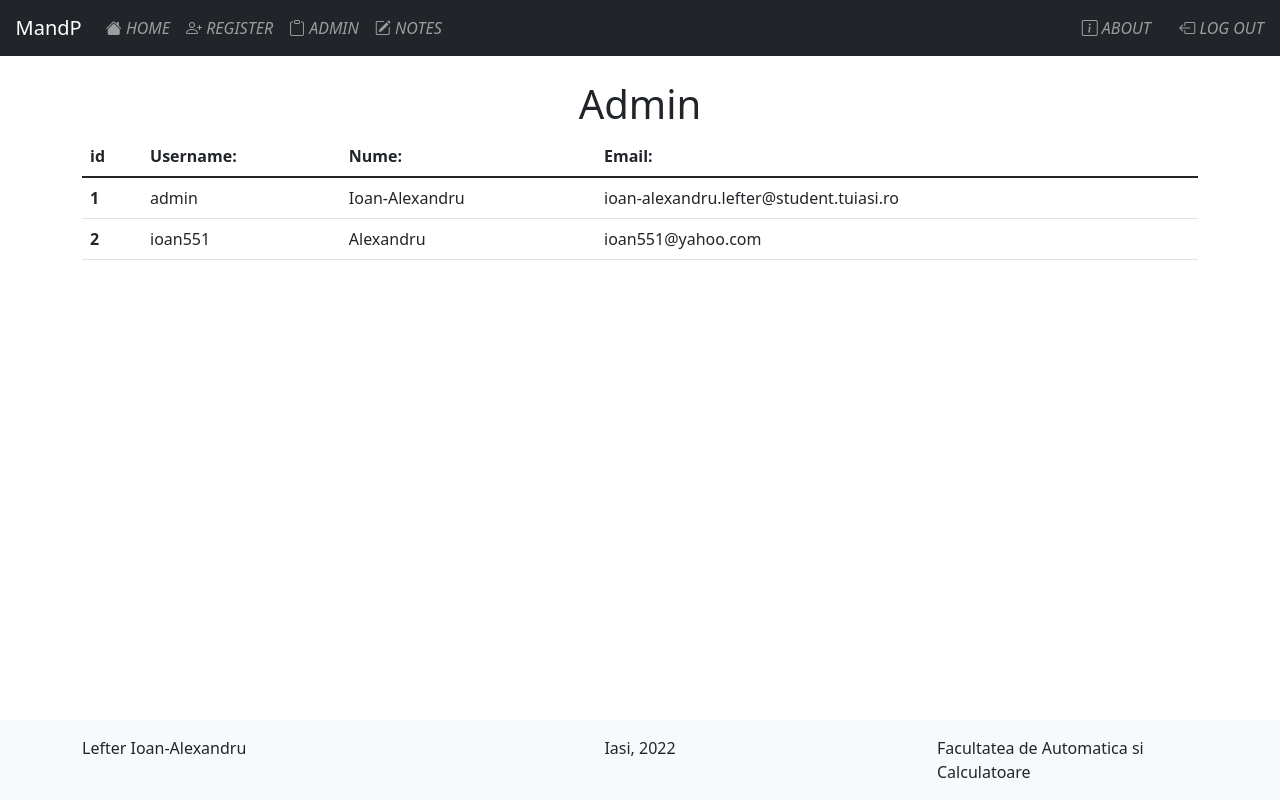
After one commit to ioan661/licenta-V1, a Flask app: page /admin in a window 1280 px wide. The commit adds this page. Run offline with Flask 2, Linux system fonts and the light colour scheme; a user stored in the database is signed in; data comes from the database, SQL or seed files in the repository; some libraries are stand-ins or nearby versions.

Commit message:
Versiunea a 2-a

```diff
--- a/app.py
+++ b/app.py
@@ -3,4 +3,4 @@ from website import create_app
 app = create_app()
 
 if __name__ == '__main__':
-    app.run(host="localhost", port=5000, debug=True)
+    app.run(host="192.168.1.101", port=3000, debug=True)
--- a/website/models.py
+++ b/website/models.py
@@ -1,3 +1,4 @@
+from enum import unique
 from . import db
 from flask_login import UserMixin
 
--- a/website/static/index.js
+++ b/website/static/index.js
@@ -5,4 +5,20 @@ function deleteNote(noteId) {
     }).then((_res) => {
       window.location.href = "/notes";
     });
-  }
+}
+
+
+window.onload = setInterval(getDate, 1000);
+
+function getDate(){
+    var azi = new Date();
+
+    var string = azi.getDate() + '.' + (azi.getMonth() + 1) + '.' + azi.getFullYear();
+    var string1 = azi.getHours() + ":" + azi.getMinutes() + ":" + azi.getSeconds();
+
+    var string2 = string + " " + string1;
+    if(document.getElementById("data") != null)
+    {
+        document.getElementById("data").innerHTML = "<b>Data si ora curenta: </b>" + string2;
+    }
+}
--- a/website/templates/about.html
+++ b/website/templates/about.html
@@ -3,7 +3,7 @@
 
 {% block content%}
 
-
+<!--TODO-->
 <h1> email  {{ user.email }} </h1>
 <br>
 <h2>Username: {{ user.username }} </h2>
--- /dev/null
+++ b/website/templates/admin.html
@@ -0,0 +1,32 @@
+{%extends "base.html" %}
+{%block title%} Admin page {%endblock%}
+
+{% block content%}
+</br>
+<h1 class="text-center"> Admin </h1>
+
+<table class="table">
+    <thead>
+      <tr>
+        <th scope="col">id</th>
+        <th scope="col">Username: </th>
+        <th scope="col">Nume: </th>
+        <th scope="col">Email: </th>
+      </tr>
+    </thead>
+    <tbody>
+      {% for user in list_users %}
+        <tr>
+          <th scope="row"> {{ user.id }} </th>
+          <td>{{ user.username }}</td>
+          <td>{{ user.prenume }}</td>
+          <td>{{ user.email }}</td>
+        </tr>
+      {% endfor %}
+
+
+    </tbody>
+</table>
+
+
+{%endblock%}
--- a/website/templates/base.html
+++ b/website/templates/base.html
@@ -3,17 +3,6 @@
     <head>
         <meta charset="UTF-8">
         <meta name = "viewport" content="width=device-width, initial-scale = 1">
-        <!-- <link
-            rel="stylesheet"
-            href="https://stackpath.bootstrapcdn.com/bootstrap/4.4.1/css/bootstrap.min.css"
-            integrity="sha384-Vkoo8x4CGsO3+Hhxv8T/Q5PaXtkKtu6ug5TOeNV6gBiFeWPGFN9MuhOf23Q9Ifjh"
-            crossorigin="anonymous"
-        /> -->
-        <!-- <link
-            rel="stylesheet"
-            href="https://stackpath.bootstrapcdn.com/font-awesome/4.7.0/css/font-awesome.min.css"
-            crossorigin="anonymous"
-        /> -->
 
         <link
             href="https://cdn.jsdelivr.net/npm/bootstrap@5.1.3/dist/css/bootstrap.min.css"
@@ -29,9 +18,13 @@
         </title>
 
         <link rel="icon" href="../static/images/browser.svg" sizes="16x16" type="image/svg+xml">
+
+        <!-- <link rel="stylesheet" href="https://pyscript.net/alpha/pyscript.css" />
+        <script defer src="https://pyscript.net/alpha/pyscript.js"></script> -->
+
     </head>
 
-    <body>
+    <body class="d-flex flex-column min-vh-100">
 
         <nav class="navbar navbar-expand-sm navbar-dark bg-dark">
             <button
@@ -47,21 +40,6 @@
                 <a class="navbar-brand" href="#">&nbsp;&nbsp; MandP</a>
             </div>
 
-            <!-- <div class="collapse navbar-collapse" id="navbar">
-                <div class="navbar-nav">
-                    {% if user.is_authenticated %}
-                        <a class="nav-item nav-link" id="logout" href="/logout">LOGOUT</a>
-                        <a class="nav-item nav-link" id="home" href="/">HOME</a>
-                        <a class="nav-item nav-link" id="about" href="/about">ABOUT</a>
-                        <a class="nav-item nav-link" id="register" href="/register">REGISTER</a>
-                    {% else %}
-                        <a class="nav-item nav-link" id="login" href="/login">LOGIN</a>
-                        <a class="nav-item nav-link" id="help" href="/help">HELP</a>
-                    {% endif %}
-
-                </div>
-            </div> -->
-
             <div class="collapse navbar-collapse" id="navbar">
                 {% if user.is_authenticated %}
                     <ul class="navbar-nav">
@@ -69,9 +47,18 @@
                             <a class="nav-link" id="home" href="/"><i class="bi bi-house-fill">  HOME</i> </a>
                         </li>
 
-                        <li class="nav-item">
-                            <a class="nav-link" id="register" href="/register"><i class="bi bi-person-plus">  REGISTER</i> </a>
-                        </li>
+                        <!-- Verific daca user-ul logat este admin -->
+                        {% if user.get_id() == '1' %}
+
+                            <li class="nav-item">
+                                <a class="nav-link" id="register" href="/register"><i class="bi bi-person-plus">  REGISTER</i> </a>
+                            </li>
+
+                            <li class="nav-item">
+                                <a class="nav-link" id="register" href="/admin"><i class="bi bi-clipboard">  ADMIN</i> </a>
+                            </li>
+
+                        {% endif %}
 
                         <li class="nav-item">
                             <a class="nav-link" id="notes" href="/notes"><i class="bi bi-pencil-square">  NOTES</i></a>
@@ -90,6 +77,7 @@
                     </ul>
 
                 {% else %}
+
                     <ul class="navbar-nav">
                         <li class="nav-item">
                             <a class="nav-link" id="help" href="/help"><i class="bi bi-lightbulb"> HELP</i></a>
@@ -153,7 +141,24 @@
         </script>
     </body>
 
-    <footer>
+    <footer class="footer mt-auto py-3 bg-light">
+        <!-- Copyright -->
+        <div class="container">
+            <div class="row">
+                <div class="col">
+                    Lefter Ioan-Alexandru
+                </div>
 
+                <div class="col-6 text-center">
+                    Iasi, 2022
+                </div>
+
+                <div class="col">
+                    Facultatea de Automatica si Calculatoare
+                </div>
+            </div>
+        </div>
+
+        <!-- Copyright -->
     </footer>
 </html>
--- a/website/templates/home.html
+++ b/website/templates/home.html
@@ -5,5 +5,8 @@
 
 <h1> Home page </h1>
 
+<main onload="getDate()">
+    <p id="data"></p>
+</main>
 
 {%endblock%}
--- a/website/views.py
+++ b/website/views.py
@@ -1,14 +1,14 @@
 from flask import Blueprint, flash, jsonify, render_template, request, jsonify
 from flask_login import login_required, current_user
-from .models import Note
+from .models import User, Note
 from . import db
 import json
-
+from .static.scripts.time import current_time
 
 views = Blueprint('views', __name__)
 
 
-@views.route('/notes', methods=['GET', 'POST'])
+@views.route('/notes/', methods=['GET', 'POST'])
 @login_required
 def notes():
     if request.method == 'POST':
@@ -23,7 +23,7 @@ def notes():
             flash('Notita a fost adaugata!', category='success')
     return render_template("notes.html", user=current_user)
 
-@views.route('/about')
+@views.route('/about/')
 @login_required
 def about():
     return render_template("about.html", user=current_user)
@@ -33,10 +33,10 @@ def about():
 def help():
     return render_template("help.html", user=current_user)
 
-@views.route('/')
+@views.route('/', methods=['GET', 'POST'])
 @login_required
 def home():
-    return render_template("home.html", user = current_user)
+    return render_template("home.html", user = current_user, time = current_time())
 
 @views.route('/delete-note', methods=['POST'])
 def delete_note():
@@ -51,6 +51,13 @@ def delete_note():
 
     return jsonify({})
 
-@views.route('/', methods = ['GET', 'POST'])
-def default():
-    return render_template("login.html", user = current_user)
+@views.route('/admin', methods=['GET', 'POST'])
+@login_required
+def admin():
+    if current_user.get_id() == "1":
+        users = User.query.all()
+        return render_template("admin.html", user = current_user, list_users = users)
+    else:
+        return """
+        <h1 style="text-align: center"> Nu puteti accesa daca nu sunteti admin! </h1>
+        """
```
Also changed, not shown: test.sql (added, +10 -0 lines), website/__init__.py (+7 -1 lines), website/auth.py (+41 -32 lines), website/static/scripts/time.py (added, +7 -0 lines), website/database.db.
